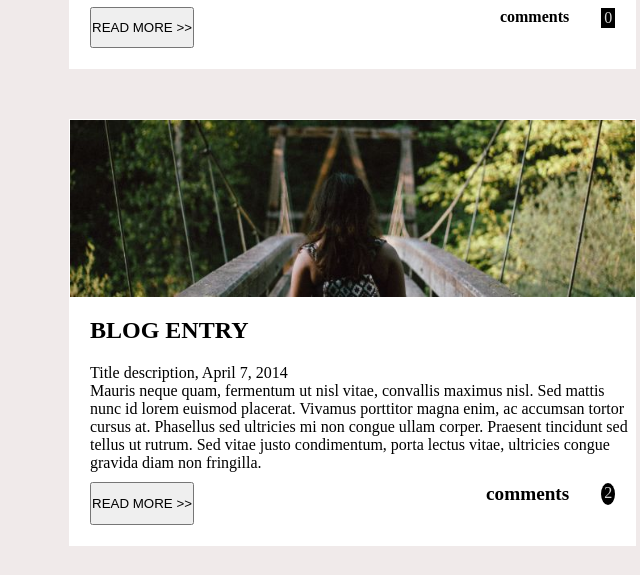
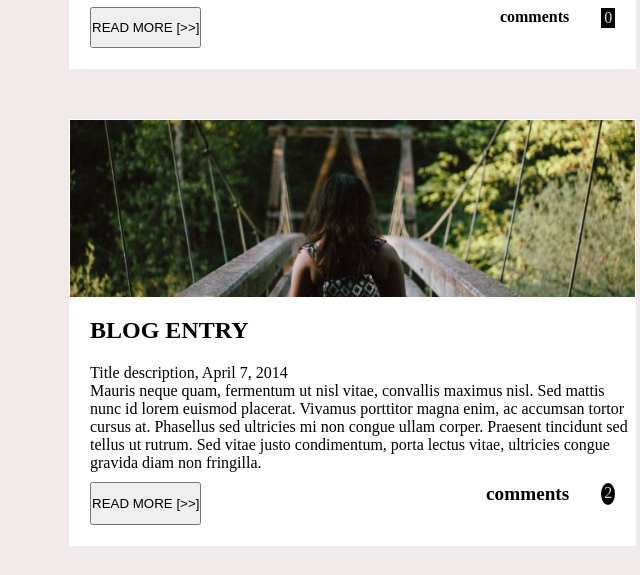
Before and after one commit to dorinengabdoh/blog, a plain HTML site: page index.html in a window 1280 px wide. Shown: the part 565-1140 px from the top of the page, 171-811 px from the left. Drawn offline with Linux system fonts and the light colour scheme.

Commit message:
check a solution for my html file

```diff
--- a/index.html
+++ b/index.html
@@ -17,7 +17,7 @@
         <p class="titre"> Title description, April 7, 2014</p>
         <span>Mauris neque quam, fermentum ut nisl vitae, convallis maximus nisl. Sed mattis nunc id lorem euismod placerat. Vivamus porttitor magna enim, ac accumsan tortor cursus at. Phasellus sed ultricies mi non congue ullam corper. Praesent tincidunt sed tellus ut rutrum. Sed vitae justo condimentum, porta lectus vitae, ultricies congue gravida diam non fringilla.        </span>
         <div class="two">
-          <button> READ MORE >> </button>
+          <button> READ MORE [>>] </button>
           <div class="three">
             <p><strong>comments</strong></p>
             <div class="gra">
@@ -32,7 +32,7 @@
         <p class="titre">Title description, April 7, 2014</p>
         <span>Mauris neque quam, fermentum ut nisl vitae, convallis maximus nisl. Sed mattis nunc id lorem euismod placerat. Vivamus porttitor magna enim, ac accumsan tortor cursus at. Phasellus sed ultricies mi non congue ullam corper. Praesent tincidunt sed tellus ut rutrum. Sed vitae justo condimentum, porta lectus vitae, ultricies congue gravida diam non fringilla.        </span>
         <div class="two">
-            <button> READ MORE >> </button>
+            <button> READ MORE [>>] </button>
             <div class="three">
             <p class="comment"><strong>comments</strong></p>
             <div class="gras">
```
